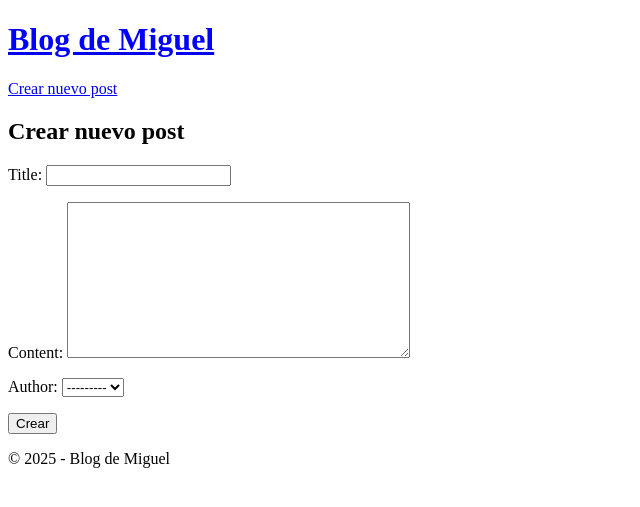
After one commit to vanessahernan/blog_clone_2, a Django app: page /post/create/ in a window 1280 px wide. The commit adds this page. Shown: the top 507 px of the page, without its empty margins (0-640 px from the left). Run offline with Django 5.2, Linux system fonts and the light colour scheme; data comes from the database, SQL or seed files in the repository; both versions use the stored data as it was after the commit.

Commit message:
git create

```diff
--- a/blog/models.py
+++ b/blog/models.py
@@ -1,4 +1,5 @@
 from django.db import models
+from django.urls import reverse
 
 # Create your models here.
 class Post(models.Model):
@@ -10,3 +11,7 @@ class Post(models.Model):
 
     def __str__(self):
         return self.title
+
+    # get_absolute_url para redireccion despues de crear un post
+    def get_absolute_url(self):
+        return reverse('post-detail', kwargs={'pk': self.pk})
--- a/blog/urls.py
+++ b/blog/urls.py
@@ -1,7 +1,12 @@
 from django.urls import path
-from .views import PostListView, PostDetailView
+from .views import (PostListView,
+                    PostDetailView,
+                    PostCreateView,
+                    )
+
 
 urlpatterns = [
     path('', PostListView.as_view(), name='post-list'),
     path('post/<int:pk>/', PostDetailView.as_view(), name='post-detail'),
+    path('post/create/', PostCreateView.as_view(), name='post-create'),
 ]
--- a/blog/views.py
+++ b/blog/views.py
@@ -1,9 +1,9 @@
 from django.shortcuts import render
 from .models import Post
 from django.views.generic import ListView, DetailView
+from django.views.generic.edit import CreateView
 
 # Create your views here.
-
 class PostListView(ListView):
     model = Post
     template_name = 'post-list.html'
@@ -12,3 +12,9 @@ class PostListView(ListView):
 class PostDetailView(DetailView):
     model = Post
     template_name = 'post-detail.html'
+
+# post crear o createview
+class PostCreateView(CreateView):
+    model = Post
+    template_name = 'post-create.html'
+    fields = ['title', 'content', 'author']
--- a/templates/_base.html
+++ b/templates/_base.html
@@ -12,7 +12,13 @@
 <body>
     <header>
         <a href="{% url 'post-list' %}"><h1>Blog de Miguel</h1></a>
+        <!-- enlace para crear nuevo post -->
+        <a href="{% url 'post-create' %}">Crear nuevo post</a>
+
+
     </header>
+
+
 
     {% block content %}
 
--- /dev/null
+++ b/templates/post-create.html
@@ -0,0 +1,12 @@
+<!-- crear un nuevo post -->
+{% extends "_base.html" %}
+
+{% block content %}
+    <h2>Crear nuevo post</h2>
+    <form method="post">
+        {% csrf_token %}
+        {{ form.as_p }}
+        <button type="submit">Crear</button>
+    </form>
+
+{% endblock %}
```
Also changed, not shown: db.sqlite3.
